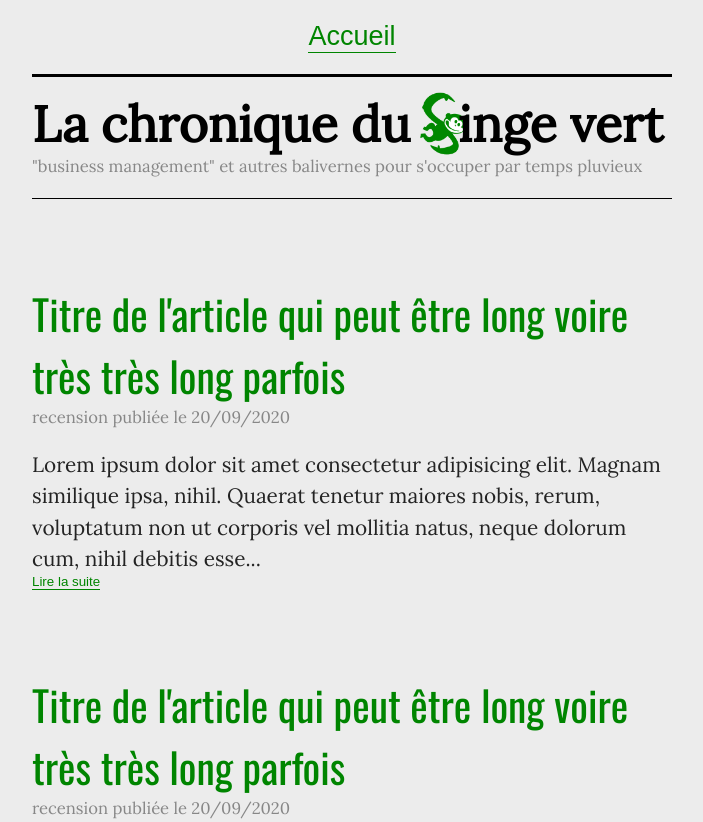
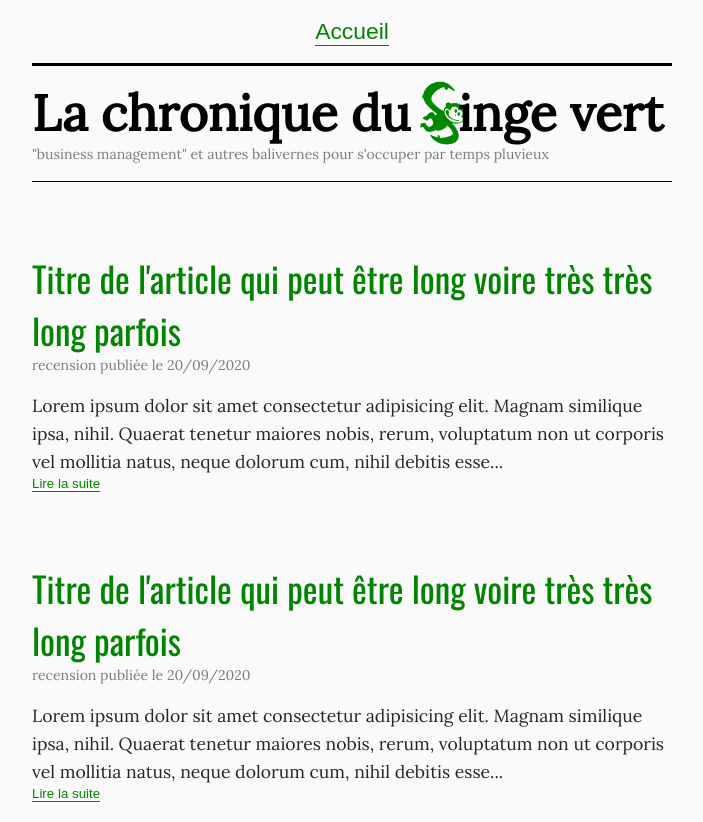
Before and after one commit to FabienCruz/chroniqueSingeVert, a plain HTML site: page index.html in a window 1280 px wide. Shown: the top 822 px of the page, without its empty margins (288-991 px from the left). Drawn offline with nearby package versions, Linux system fonts and the light colour scheme.

Commit message:
backcolour and font-size changes

```diff
--- a/style.css
+++ b/style.css
@@ -1,13 +1,13 @@
 body {
-  background-color: #ececec;
-  font-size: 1.3em;
+  background-color: #fafafa;
+  font-size: 1.1em;
   margin: auto;
   width: 50%
 }
 
 p, ol, ul {
   font-family: 'Lora', serif;
-  line-height: 150%;
+  line-height: 1.6;
   color: rgba(0,0,0,0.85);
   margin: 1em auto 0em
 }
@@ -67,7 +67,6 @@ a {
 }
 
 a:hover {
-  opacity: 80%;
   color: #008500;
   border-bottom: transparent;
 }
@@ -93,8 +92,7 @@ figcaption {
   margin-top: 0;
   font-family: 'Lora', serif;
   font-size: 0.8em;
-  color: rgba(0,0,0,0.85);
-  opacity: 50%;
+  color: rgba(0,0,0,0.50);
 }
 
 img {
@@ -126,7 +124,7 @@ img {
 
 @media (max-width: 500px) {
   body {
-    width: 75%;
+    width: 90%;
     font-size: 1.1em;
   }
 
```
